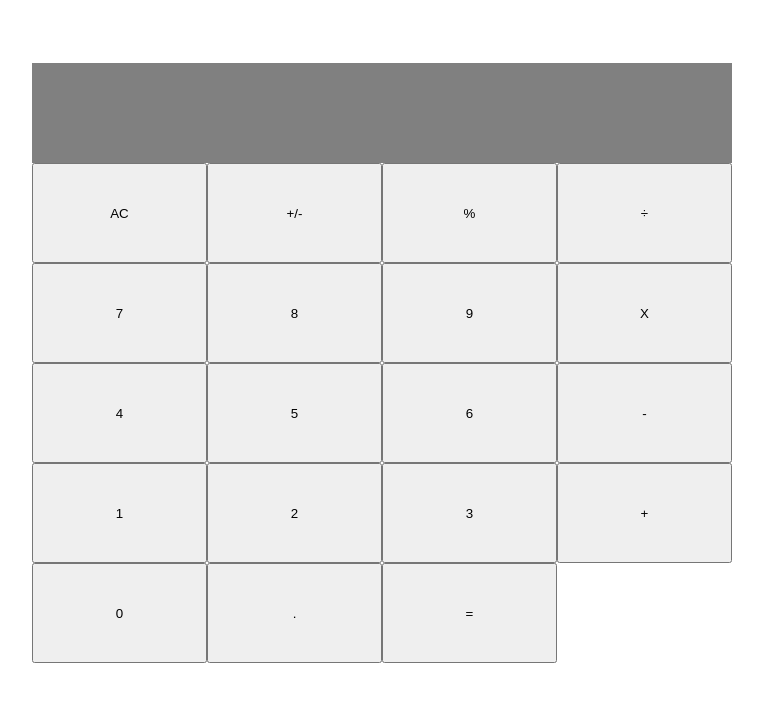
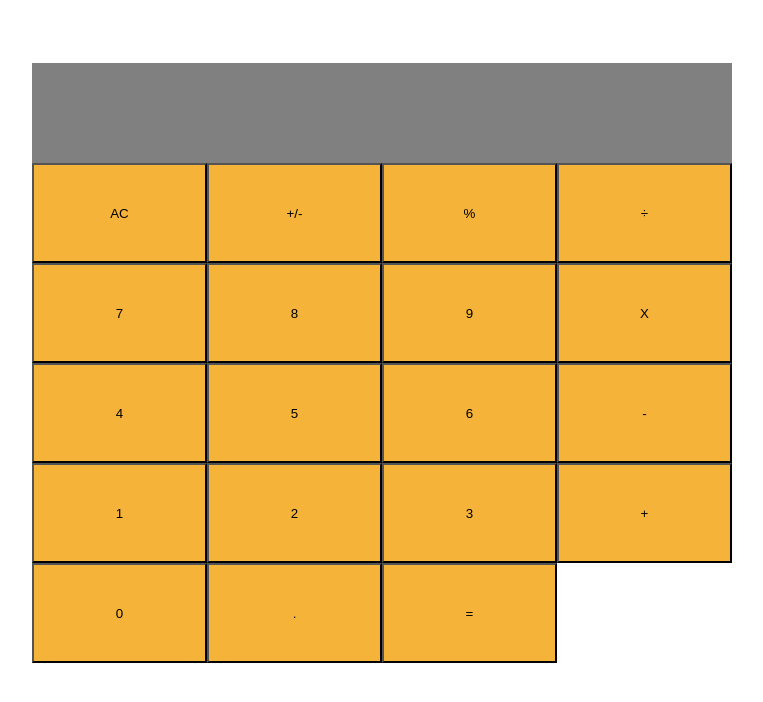
Before and after one commit to george-shammar/math-calc-app, a React (Create React App) app: page / in a window 1280 px wide. Shown: the top 702 px of the page, without its empty margins (292-1055 px from the left). Built offline with nearby package versions, Linux system fonts and the light colour scheme.

Commit message:
Add props to button

```diff
--- a/src/components/Button.js
+++ b/src/components/Button.js
@@ -2,7 +2,7 @@ import PropTypes from 'prop-types';
 import '../stylesheets/button.css';
 
 const Button = (props) => {
-  const { clickHandler, buttonName, color, wide } = props;
+  const { clickHandler, buttonName } = props;
 
   const handleClick = () => {
     clickHandler(buttonName);
@@ -18,6 +18,7 @@ const Button = (props) => {
 Button.propTypes = {
   buttonName: PropTypes.string,
   clickHandler: PropTypes.func.isRequired,
+  // color: PropTypes.string,
 };
 Button.defaultProps = {
   buttonName: null,
--- a/src/components/ButtonPanel.js
+++ b/src/components/ButtonPanel.js
@@ -11,7 +11,7 @@ const ButtonPanel = (props) => {
   };
 
   const renderButton = (i) => (
-    <Button buttonName={i} clickHandler={handleClick} color='orange' wide='true' />
+    <Button buttonName={i} clickHandler={handleClick} />
   );
 
   return (
--- a/src/stylesheets/button.css
+++ b/src/stylesheets/button.css
@@ -1,4 +1,5 @@
 .button {
     width: 25%;
     height: 100px;
+    background-color: rgb(245, 179, 58);
 }
```
Also changed, not shown: src/stylesheets/buttonpanel.css (line endings or trailing spaces).
